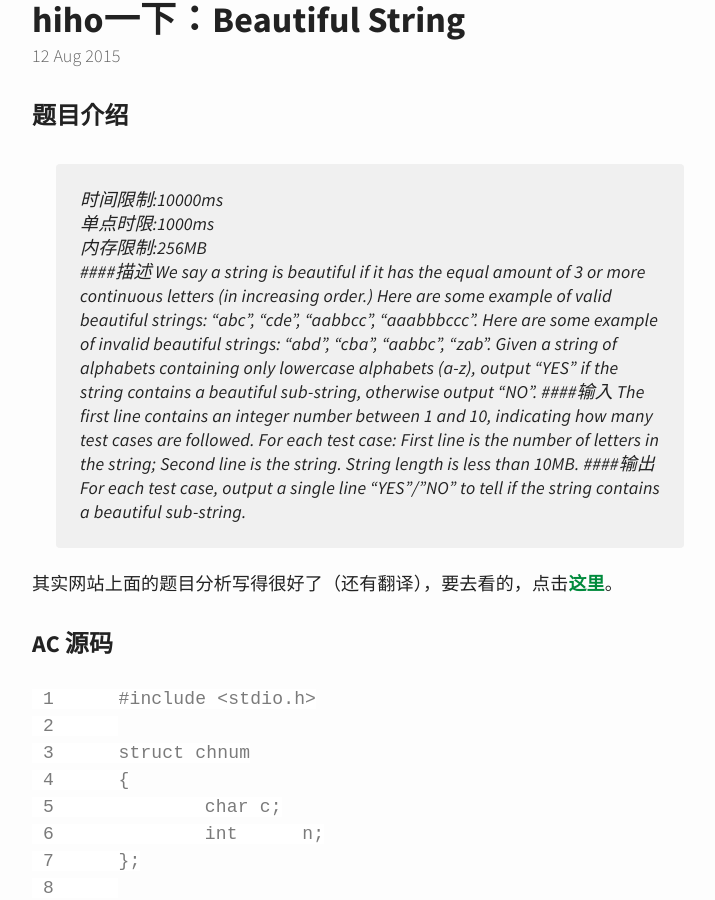
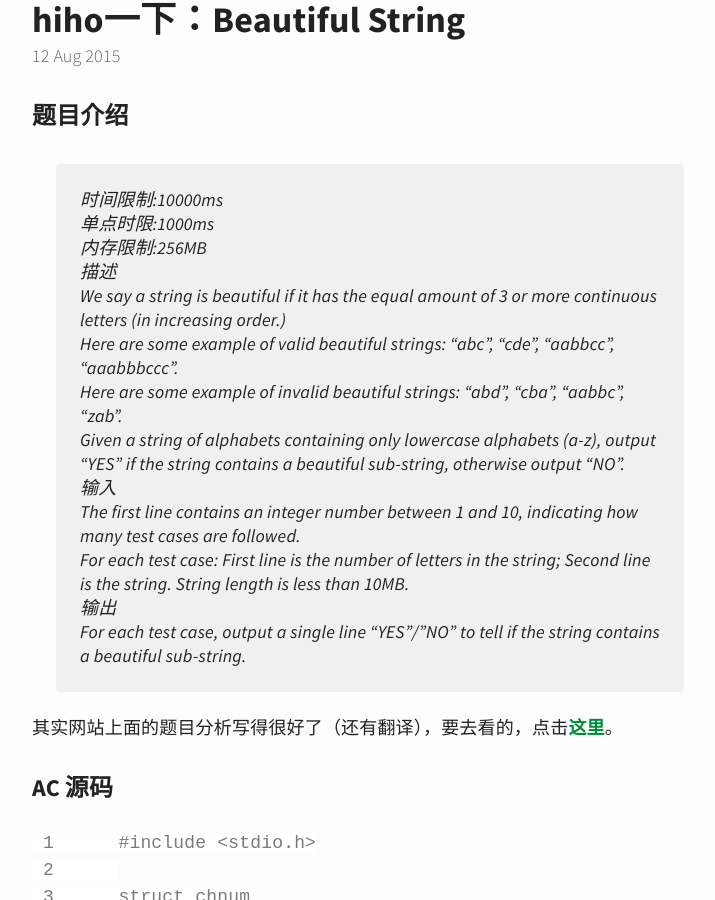
Before and after one commit to bitchild/bitchild.github.io, a Jekyll site: the page built from _posts/2015-8-12-hiho一下-Beautiful-String.md, in a window 1280 px wide and 900 px high, scrolled down 274 px. Shown: the whole window, without its empty margins (270-985 px from the left). Built offline with Jekyll 4.4.1, drawn with Linux system fonts in a browser that asks for light colours.

```diff
--- a/_posts/2015-8-12-hiho一下-Beautiful-String.md
+++ b/_posts/2015-8-12-hiho一下-Beautiful-String.md
@@ -7,17 +7,17 @@ title: hiho一下：Beautiful String
 >时间限制:10000ms<br>
 >单点时限:1000ms<br>
 >内存限制:256MB<br>
-> ####描述
->We say a string is beautiful if it has the equal amount of 3 or more continuous letters (in increasing order.)
->Here are some example of valid beautiful strings: "abc", "cde", "aabbcc", "aaabbbccc".
->Here are some example of invalid beautiful strings: "abd", "cba", "aabbc", "zab".
+>描述<br>
+>We say a string is beautiful if it has the equal amount of 3 or more continuous letters (in increasing order.)<br>
+>Here are some example of valid beautiful strings: "abc", "cde", "aabbcc", "aaabbbccc".<br>
+>Here are some example of invalid beautiful strings: "abd", "cba", "aabbc", "zab".<br>
 >Given a string of alphabets containing only lowercase alphabets (a-z), output "YES" if the string contains a
-beautiful sub-string, otherwise output "NO".
-> ####输入
->The first line contains an integer number between 1 and 10, indicating how many test cases are followed.
+beautiful sub-string, otherwise output "NO".<br>
+> 输入<br>
+>The first line contains an integer number between 1 and 10, indicating how many test cases are followed.<br>
 >For each test case: First line is the number of letters in the string; Second line is the string. String length
-is less than 10MB.
-> ####输出
+is less than 10MB.<br>
+> 输出<br>
 >For each test case, output a single line "YES"/"NO" to tell if the string contains a beautiful sub-string.
 
 其实网站上面的题目分析写得很好了（还有翻译），要去看的，点击[这里](http://hihocoder.com/discuss/question/2083)。
```
